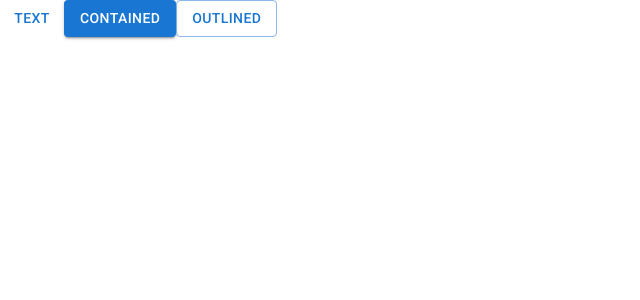
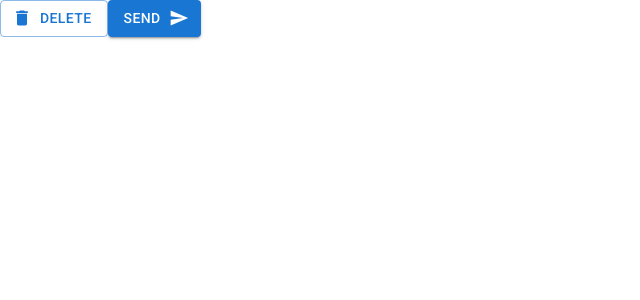
Before and after one commit to ackfort/React-MUI, a React (Create React App) app: page / in a window 1280 px wide. Shown: the top 300 px of the page, without its empty margins (0-640 px from the left). Built offline with nearby package versions, Linux system fonts and the light colour scheme.

Commit message:
test icon button

```diff
--- a/src/App.js
+++ b/src/App.js
@@ -1,11 +1,15 @@
 import { Button } from "@mui/material";
+import { Delete, Send } from "@mui/icons-material";
 
 function App() {
   return (
     <div>
-      <Button variant="text">Text</Button>
-      <Button variant="contained">Contained</Button>
-      <Button variant="outlined">Outlined</Button>
+      <Button variant="outlined" startIcon={<Delete />}>
+        Delete
+      </Button>
+      <Button variant="contained" endIcon={<Send />}>
+        Send
+      </Button>
     </div>
   );
 }
```
